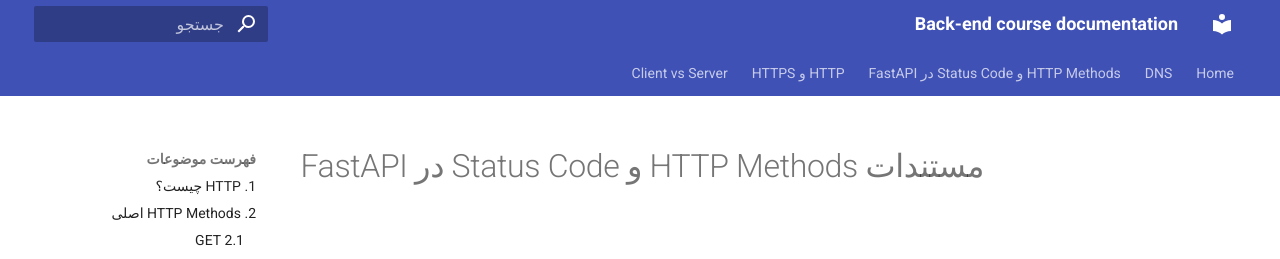
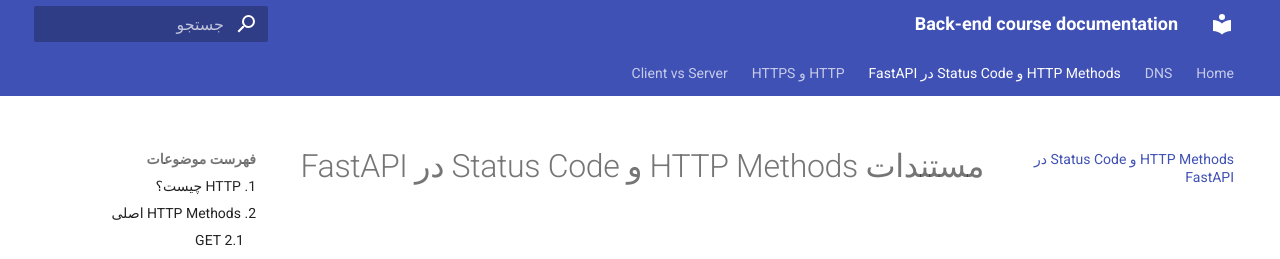
Before and after one commit to BackendCourseDocs/course-docs, an MkDocs documentation site: the page built from docs/http-methods.md, in a window 1280 px wide. Shown: the top 259 px of the page. Built offline with MkDocs 1.6.1 and Material for MkDocs 9.7.7, drawn with Linux system fonts in a browser that asks for light colours.

Commit message:
Rename http-method.md

```diff
--- a/mkdocs.yml
+++ b/mkdocs.yml
@@ -32,6 +32,6 @@
 nav:
   - Home: index.md
   - DNS: DNS.md
-  - HTTP Methods و Status Code در FastAPI: http-method.md
+  - HTTP Methods و Status Code در FastAPI: http-methods.md
   - HTTP و HTTPS: http-https.md
   - Client vs Server: client-vs-server.md
```
Also changed, not shown: docs/index.md (+1 -1 lines), docs/http-methods.md (renamed from docs/HTTP-Method.md).
